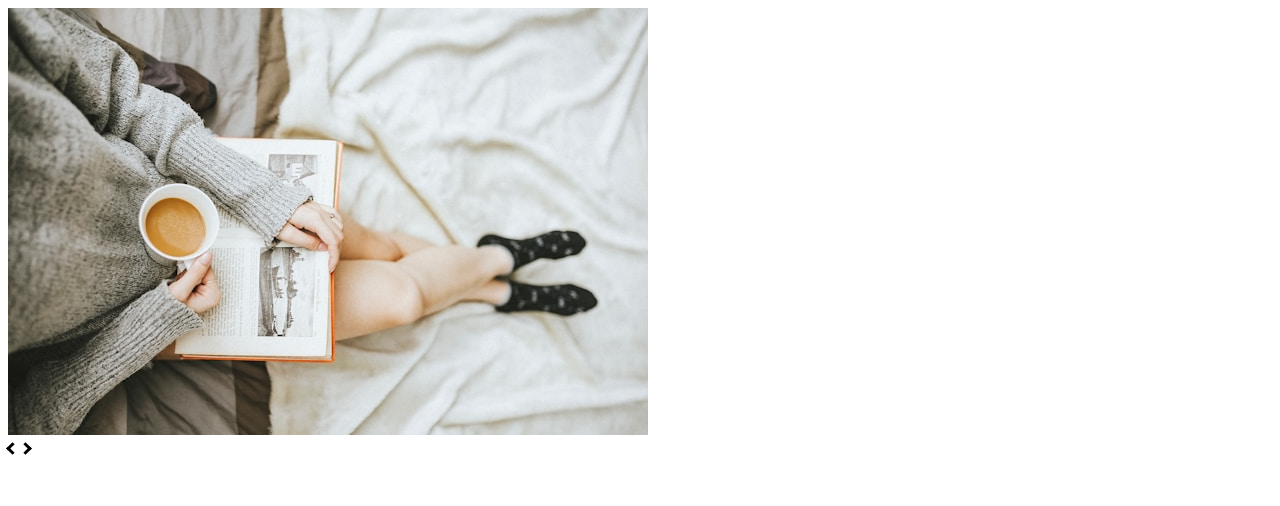
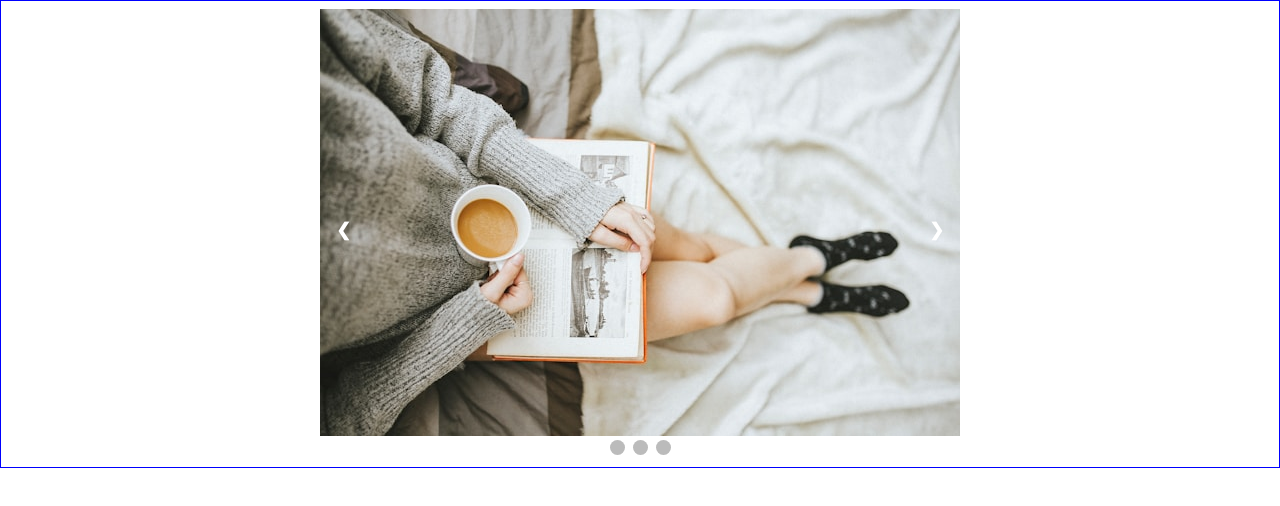
Before and after one commit to fugbot/image-carousel, a plain HTML site: page index.html in a window 1280 px wide. Drawn offline with Linux system fonts and the light colour scheme.

Commit message:
Add styles and dots

```diff
--- a/index.html
+++ b/index.html
@@ -38,8 +38,13 @@
           alt="sweaters hung on rack"
         />
       </div>
-      <div id="prev" class="arrow"></div>
-      <div id="next" class="arrow"></div>
+      <a id="prev" class="arrow">&#10094;</a>
+      <a id="next" class="arrow">&#10095;</a>
+    </div>
+    <div class="dot-container">
+      <span class="dot"></span>
+      <span class="dot"></span>
+      <span class="dot"></span>
     </div>
     <script src="./index.js"></script>
   </body>
--- a/styles.css
+++ b/styles.css
@@ -1,20 +1,52 @@
+*:hover {
+  border: 1px solid blue;
+}
+.slider-container {
+  max-width: 1000px;
+  width: fit-content;
+  position: relative;
+  margin: auto;
+}
+
 .image-slide {
   display: none;
+  /* justify-content: center; */
 }
 
 .arrow {
-  border: solid black;
-  border-width: 0 3px 3px 0;
-  display: inline-block;
-  padding: 3px;
+  cursor: pointer;
+  position: absolute;
+  top: 50%;
+  width: auto;
+  margin-top: -22px;
+  padding: 16px;
+  color: white;
+  font-weight: bold;
+  font-size: 18px;
+  /* transition: 0.6s ease; */
+  border-radius: 0 3px 3px 0;
+  /* user-select: none; */
 }
 
 #next {
-  transform: rotate(-45deg);
-  -webkit-transform: rotate(-45deg);
+  right: 0;
+  border-radius: 3px 0 0 3px;
 }
 
-#prev {
-  transform: rotate(135deg);
-  -webkit-transform: rotate(135deg);
+.arrow:hover {
+  background-color: rgba(0, 0, 0, 0.8);
 }
+
+.dot-container {
+  text-align: center;
+}
+.dot {
+  cursor: pointer;
+  height: 15px;
+  width: 15px;
+  margin: 0 2px;
+  background-color: #bbb;
+  border-radius: 50%;
+  display: inline-block;
+  transition: background-color 0.6s ease;
+}
```
